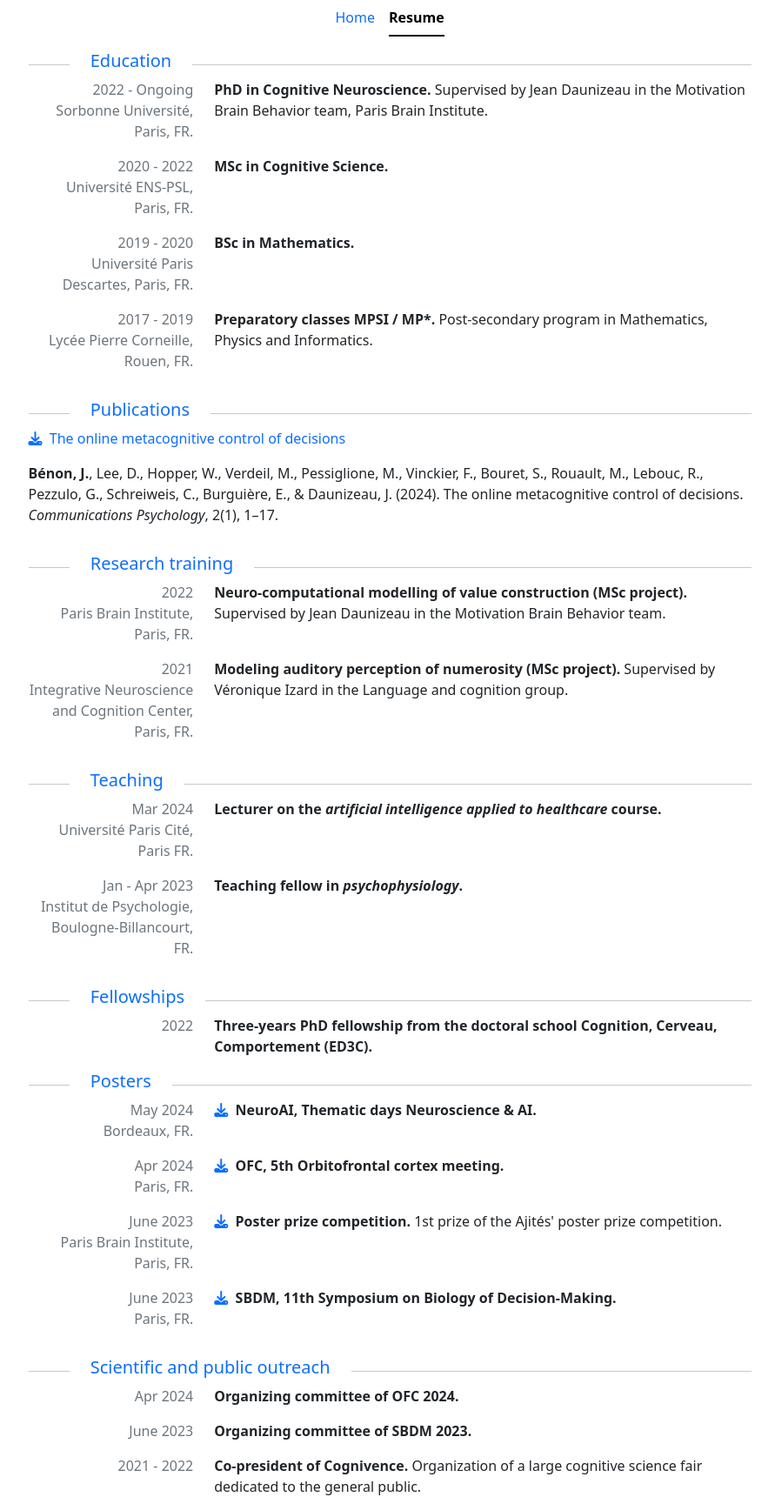
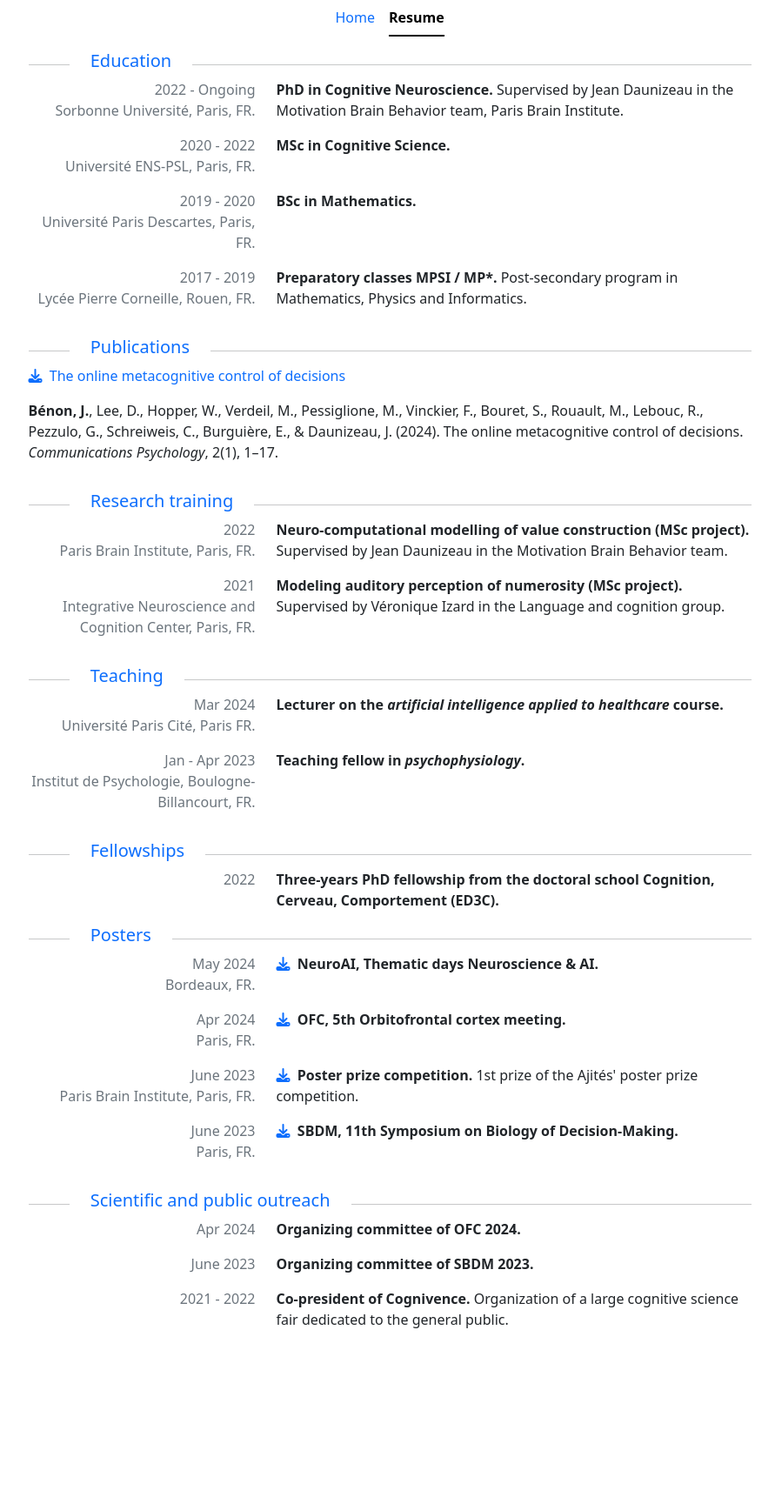
Before and after one commit to jbenon/jbenon.github.io, a Jekyll site: the page built from resume.html, in a window 1280 px wide. Shown: the whole page at 87% size, without its empty margins (192-1083 px from the left). Built offline with Jekyll 4.4.1, drawn with Linux system fonts in a browser that asks for light colours; nearby versions of some CDN libraries; after the commit the page ends 1529 px from its top, so only the background shows below that.

Commit message:
Even larger left column

```diff
--- a/resume.html
+++ b/resume.html
@@ -42,14 +42,14 @@ layout: default
             <!-- Regular section -->
             {% for item in section.items %}
               <div class="row justify-content-center">
-                <div class="col-3 text-end">
+                <div class="col-4 text-end">
                   <p class="text-secondary">
                     {{item.date}}
                     <br>
                     {{item.place}}
                   </p>
                 </div>
-                <div class="col-9">
+                <div class="col-8">
                   <span class="fw-semibold">
                     {% if item.pdf %}
                       <a class="icon-link link-underline link-underline-opacity-0"
```
